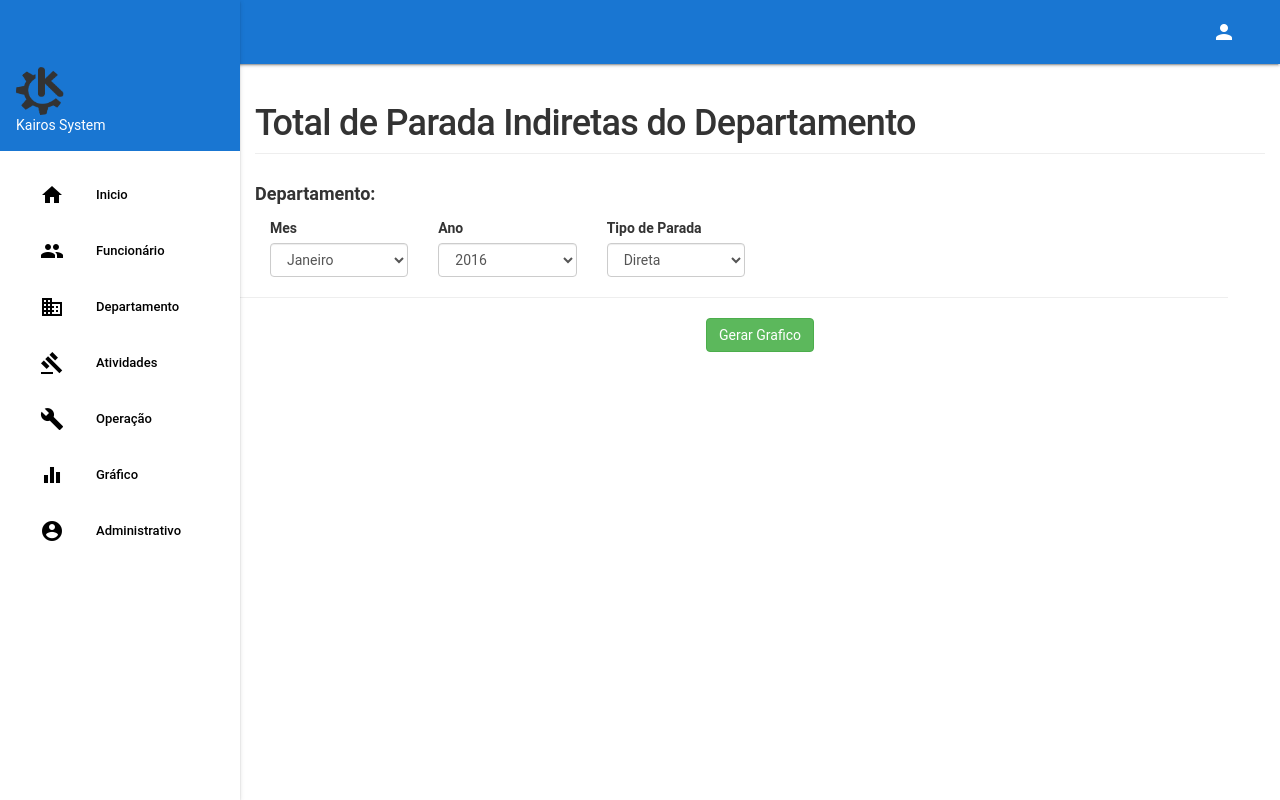
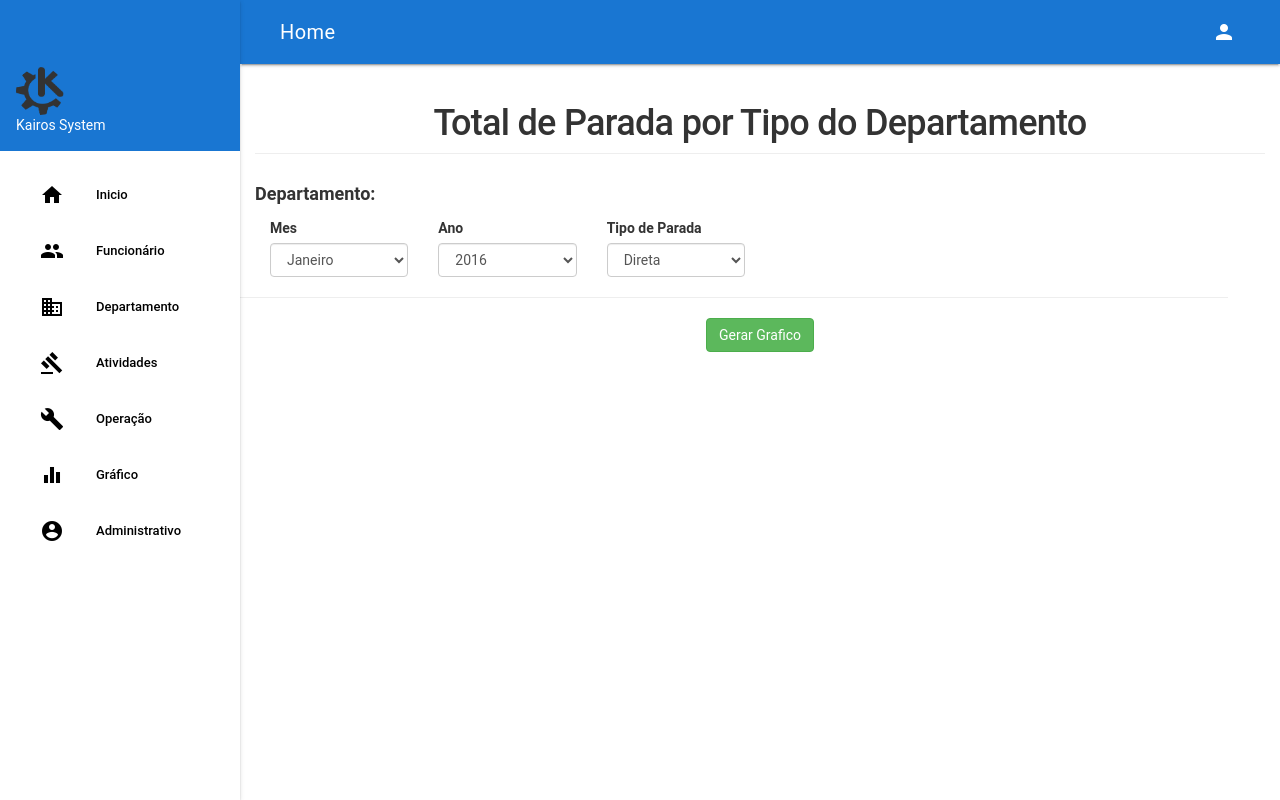
Before and after one commit to marcosni1108/TCC_Kairos, a PHP site: page /KairosM/paginas/graficos/GraficoTipoParada.php in a window 1280 px wide. Run offline with PHP 8.4, Linux system fonts and the light colour scheme; the visitor is signed in with stand-in values (Sample User, id 1); data comes from the database, SQL or seed files in the repository; data that the repository does not hold is empty.

Commit message:
Ajuste centralização dos titulos.

```diff
--- a/paginas/graficos/GraficoAtividade.php
+++ b/paginas/graficos/GraficoAtividade.php
@@ -44,7 +44,7 @@
             <div class="col-lg-12">
                 <form method="post" >
                     <div class="input-prepend">
-                        <h1 class="page-header">
+                        <h1 class="page-header text-center">
                             Produtividade de Atividades
                         </h1>
                         <div class="row">
--- a/paginas/graficos/GraficoTipoParada.php
+++ b/paginas/graficos/GraficoTipoParada.php
@@ -40,8 +40,8 @@
             <div class="col-lg-12">
                 <form method="post" >
                     <div class="input-prepend">
-                        <h1 class="page-header">
-                            Total de Parada Indiretas do Departamento
+                        <h1 class="page-header text-center">
+                            Total de Parada por Tipo do Departamento
                         </h1>
                         <div class="row">
                             <div class="col-md-7">
@@ -111,4 +111,5 @@
 <script src="../../js/jquery-1.12.0.min.js"></script>
 <script src="../../js/bootstrap.min.js"></script>
 <script src="../../js/populaComboGraficoFunc.js"></script>
+<script src="../../js/material.min.js"></script>
 </html>
--- a/paginas/graficos/GraficoTotParada.php
+++ b/paginas/graficos/GraficoTotParada.php
@@ -37,7 +37,7 @@
             <div class="col-lg-12">
                 <form method="post" >
                     <div class="input-prepend">
-                        <h1 class="page-header">
+                        <h1 class="page-header text-center">
                             Total de Parada de Departamento
                         </h1>
                         <div class="row">
--- a/paginas/graficos/ProdutividadeFunc.php
+++ b/paginas/graficos/ProdutividadeFunc.php
@@ -38,13 +38,13 @@
             <div class="col-lg-12">
                 <form method="post" >
                     <div class="input-prepend">
-                        <h1 class="page-header">
+                        <h1 class="page-header text-center">
                             Produtividade de Funcionários
                         </h1>
 
                         <div class="row">
                     <div class="col-lg-12">
-                            <div class="col-lg-3">
+                            <div class="col-lg-6">
                                 <label for="funcionario">Funcionário</label>
                                 <select hidden="true" class="form-control" name="funcionario" id="cmbfuncionario" required>
                                     <option value="">Selecione o Funcionário</option>
```
